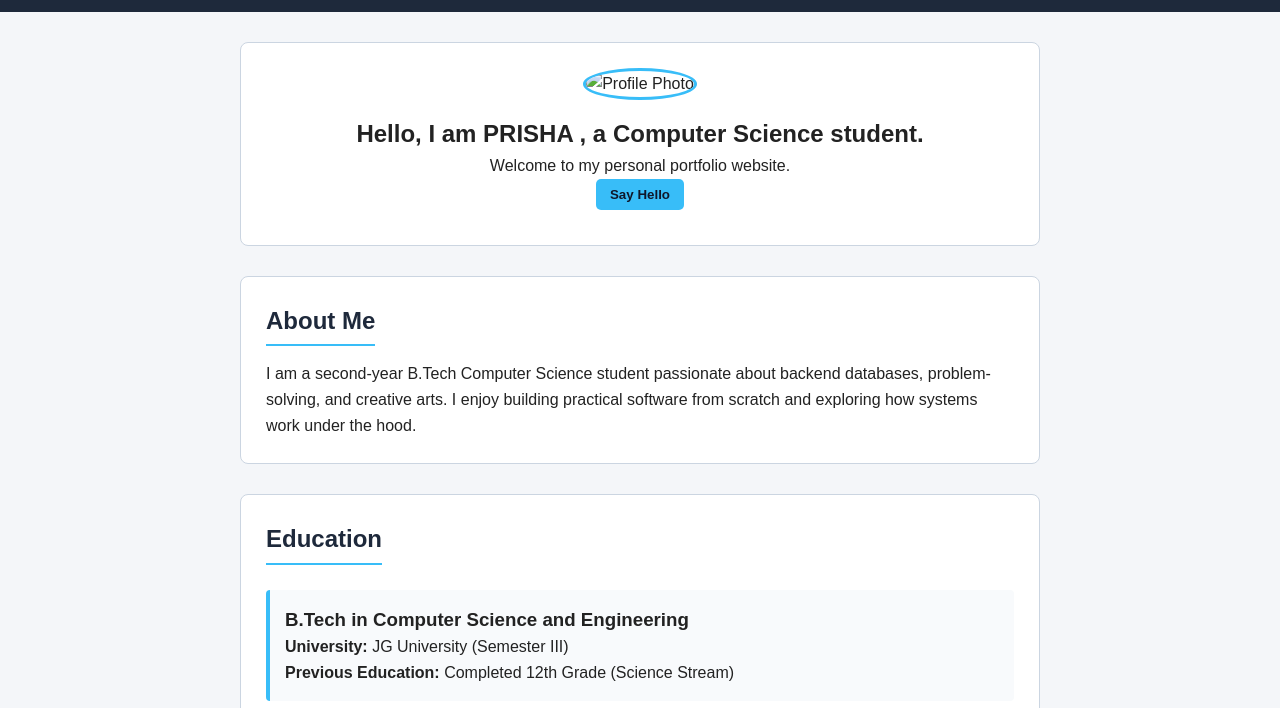
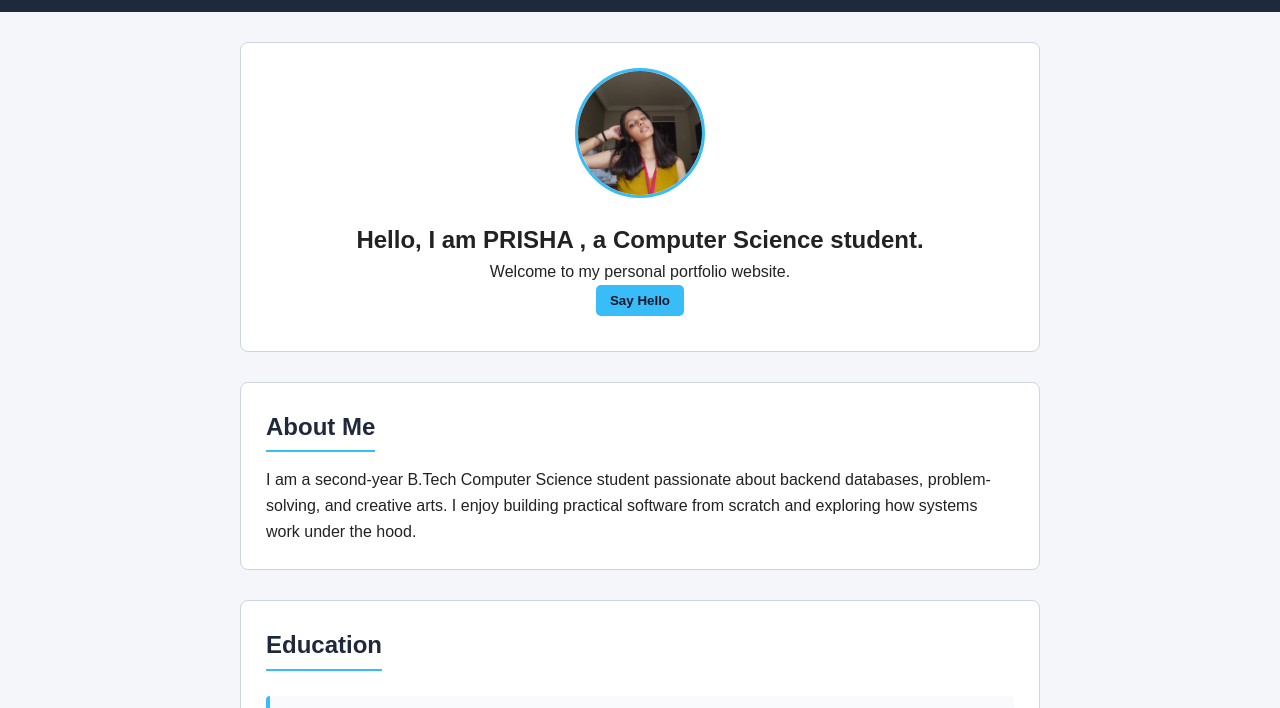
Before and after one commit to PRISHA-create/PERSONAL-PORTFOLIO, a plain HTML site: page index.html in a window 1280 px wide. Shown: the part 56-764 px from the top of the page. Drawn offline with Linux system fonts and the light colour scheme; files whose address does not match are found by name.

Commit message:
Fix HTML formatting and update image source

```diff
--- a/index.html
+++ b/index.html
@@ -28,7 +28,7 @@
 
     <!-- 1. Home / Introduction Section -->
     <section id="home" class="section hero">
-        <img src=PRISHA img.jpeg" alt="Profile Photo" class="profile-img">
+        <img src="C:\Users\prish\OneDrive\Desktop\Personal Portfolio\PRISHA img.jpeg"" alt="Profile Photo" class="profile-img">
         <h1>Hello, I am PRISHA , a Computer Science student.</h1>
         <p>Welcome to my personal portfolio website.</p>
         <button id="greet-btn">Say Hello</button>
```
